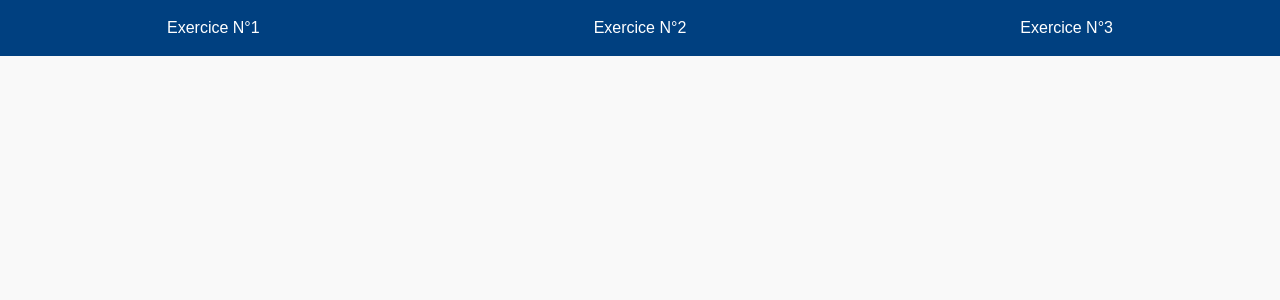
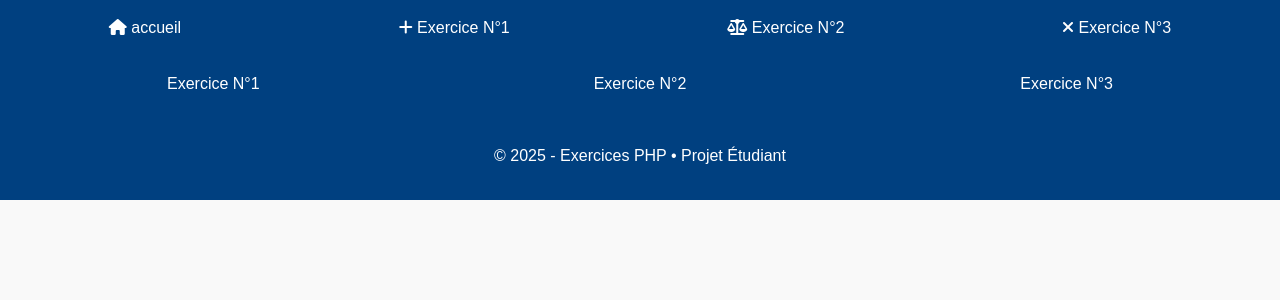
Before and after one commit to UberGit3001/exo-php-0000, a PHP site: page / in a window 1280 px wide. Shown: the top 300 px of the page. Run offline with PHP 8.4, Linux system fonts and the light colour scheme.

Commit message:
changer les incloude header et footer

```diff
--- a/inc/footer.php
+++ b/inc/footer.php
@@ -1,6 +1,6 @@
-  <footer style="text-align: center; padding: 2rem; background: #004080; color: white;">
+  </main>
+  <footer style="text-align: center; padding: 2rem; background: #004080; color: white; right:0; bottom:0;">
     &copy; <?php echo date('Y'); ?> - Exercices PHP • Projet Étudiant
   </footer>
-
 </body>
 </html>
--- a/inc/header.php
+++ b/inc/header.php
@@ -5,46 +5,53 @@
   <meta name="viewport" content="width=device-width, initial-scale=1.0">
   <title>Exercices PHP</title>
 
-  <!-- ✅ FontAwesome pour les icônes -->
+  <!-- icônes FontAwesome  -->
   <link rel="stylesheet" href="https://cdnjs.cloudflare.com/ajax/libs/font-awesome/6.4.0/css/all.min.css">
 
-  <!-- ✅ Google Font (Roboto ici, tu peux changer) -->
+  <!--  Google Font Roboto -->
   <link href="https://fonts.googleapis.com/css2?family=Roboto&display=swap" rel="stylesheet">
 
-  <!-- ✅ Feuille de style principale -->
-  <link rel="stylesheet" href="../styles.css">
+  <!--  Feuille de style principale -->
+  <link rel="stylesheet" href="../style.css">
+  <!-- <link rel="stylesheet" href="../styles.css"> -->
 </head>
 
 <body>
 
   <!-- ========== NAVIGATION ========== -->
+    <header>
       <nav>
         <ul>
           <li>
+            <a href="../index.php"><i class="fa-solid fa-house"></i> accueil</a>
+          </li>
+          <li>
             <a href="#"><i class="fa-solid fa-plus"></i> Exercice N°1</a>
             <ul>
-          <li><a href="exo1.php">➕ exo1</a></li>
-          <li><a href="index.html"><i class="fa-solid fa-house"></i> Home</a></li>
+              <li><a href="../Exercice-N1/exo-1.1.php">exo-1.1.php</a></li>
+              <li><a href="../Exercice-N1/exo-1.2.php"><i class="fa-solid fa-house"></i>exo-1.2.php</a></li>
             </ul>
           </li>
 
           <li>
             <a href="#"><i class="fa-solid fa-scale-balanced"></i> Exercice N°2</a>
             <ul>
-          <li><a href="me.php">me.php</a></li>
-          <li><a href="prix.php">prix.php</a></li>
-          <li><a href="test.php">test.php</a></li>
+              <li><a href="../Exercice-N2/me.php">me.php</a></li>
+              <li><a href="../Exercice-N2/prix.php">prix.php</a></li>
+              <li><a href="../Exercice-N2/test.php">test.php</a></li>
             </ul>
           </li>
 
           <li>
             <a href="#"><i class="fa-solid fa-xmark"></i> Exercice N°3</a>
             <ul>
-          <li><a href="exo-3.1-php.php">➕ exo-3.1</a></li>
-          <li><a href="exo-3.2-php.php">➖ exo-3.2</a></li>
-          <li><a href="exo-3.3-php.php">✖️ exo-3.3</a></li>
-          <li><a href="exo-3.4-php.php">➗ exo-3.4</a></li>
+              <li><a href="../Exercice-N3/exo-3.1-php.php">➕ exo-3.1</a></li>
+              <li><a href="../Exercice-N3/exo-3.2-php.php">➖ exo-3.2</a></li>
+              <li><a href="../Exercice-N3/exo-3.3-php.php">✖️ exo-3.3</a></li>
+              <li><a href="../Exercice-N3/exo-3.4-php.php">➗ exo-3.4</a></li>
             </ul>
           </li>
         </ul>
       </nav>
+    </header>
+    <main>
--- a/index.php
+++ b/index.php
@@ -1,3 +1,6 @@
+<?php
+include "./inc/header.php";
+?>
 <!DOCTYPE html>
 <html lang="fr">
 <head>
@@ -42,3 +45,6 @@
     </main>
 </body>
 </html>
+<?php
+include "./inc/footer.php";
+?>
```
Lines whose indentation alone changed are shown as unchanged.
